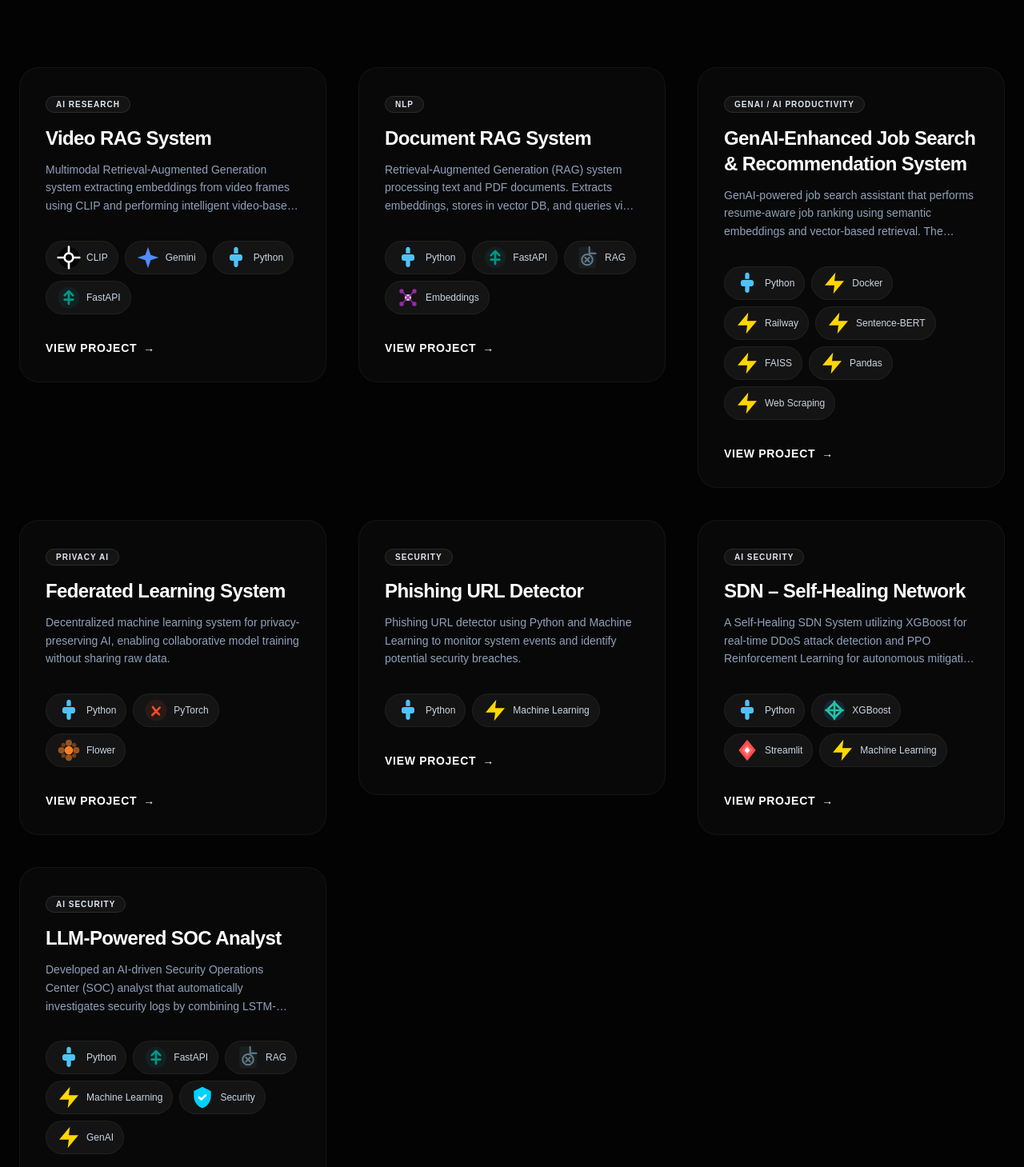
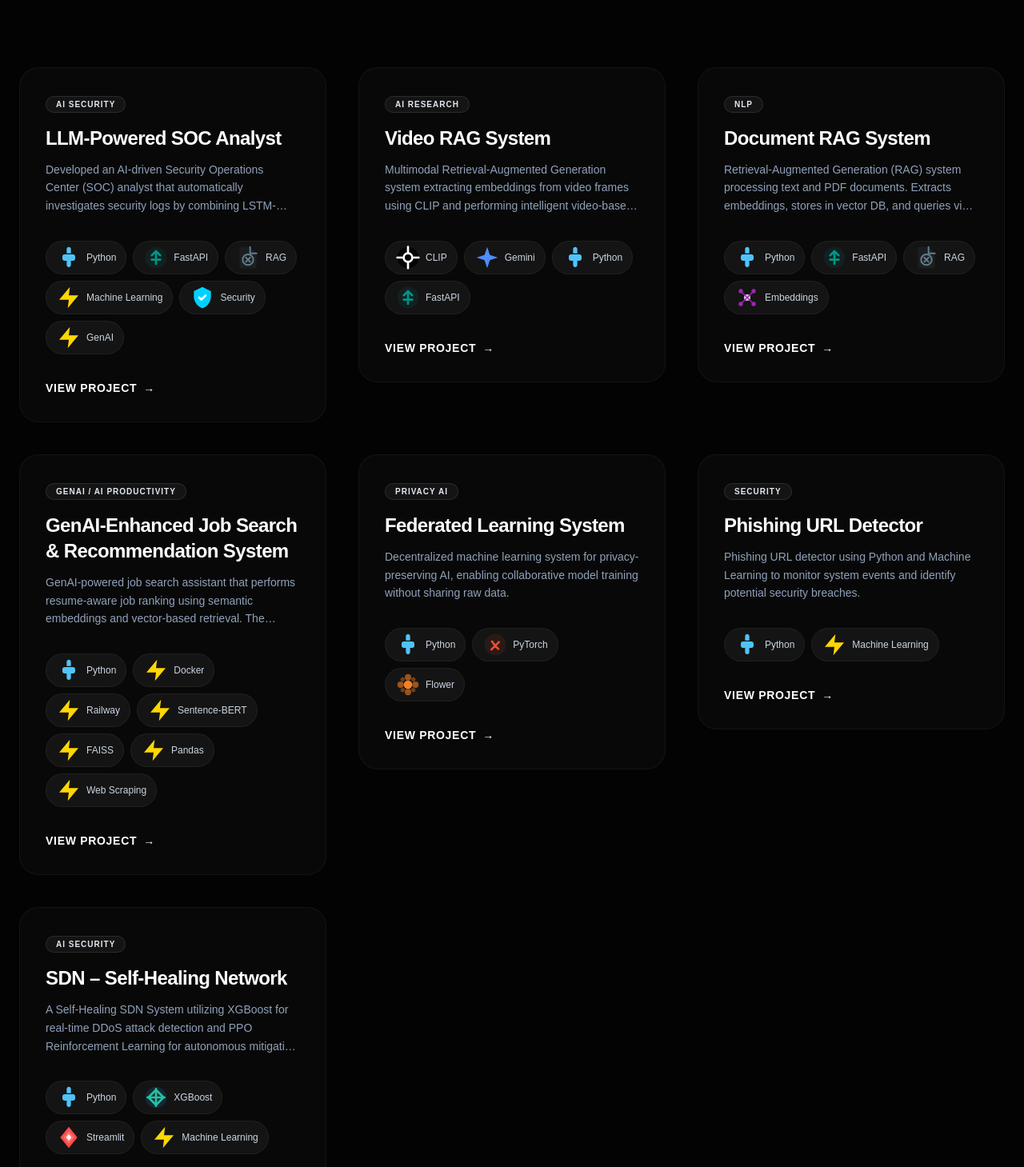
Before and after one commit to akash4426/portfolio, a React (Vite) app in the folder client/: page / in a window 1280 px wide. Shown: the part 2851-4310 px from the top of the page at 80% size. Built offline with nearby package versions, Linux system fonts and the light colour scheme.

Commit message:
Changes made

```diff
--- a/client/src/Projects.jsx
+++ b/client/src/Projects.jsx
@@ -31,6 +31,14 @@ const techIcons = {
 // ... (imports remain the same)
 
 const projects = [
+  {
+    title: "LLM-Powered SOC Analyst",
+    description: "Developed an AI-driven Security Operations Center (SOC) analyst that automatically investigates security logs by combining LSTM-based anomaly detection, Retrieval-Augmented Generation (RAG) using the MITRE ATT&CK framework, and a locally deployed LLM (Phi-3). The system reconstructs attack timelines, maps threats to MITRE techniques, and generates structured incident reports.",
+    tech: ["Python", "FastAPI", "RAG", "Machine Learning", "Security", "GenAI"],
+    link: "https://github.com/akash4426/LLM_Powered_SOC_ANALYST.git",
+    category: "AI Security"
+  },
+
   {
     title: "Video RAG System",
     description: "Multimodal Retrieval-Augmented Generation system extracting embeddings from video frames using CLIP and performing intelligent video-based QA using Gemini.",
@@ -82,14 +90,8 @@ const projects = [
     tech: ["Python", "XGBoost", "Streamlit", "Machine Learning"],
     link: "https://github.com/akash4426/SDN",
     category: "AI Security"
-  },
-  {
-    title: "LLM-Powered SOC Analyst",
-    description: "Developed an AI-driven Security Operations Center (SOC) analyst that automatically investigates security logs by combining LSTM-based anomaly detection, Retrieval-Augmented Generation (RAG) using the MITRE ATT&CK framework, and a locally deployed LLM (Phi-3). The system reconstructs attack timelines, maps threats to MITRE techniques, and generates structured incident reports.",
-    tech: ["Python", "FastAPI", "RAG", "Machine Learning", "Security", "GenAI"],
-    link: "https://github.com/akash4426/LLM_Powered_SOC_ANALYST.git",
-    category: "AI Security"
   }
+
 ];
 
 export default function Projects() {
```
